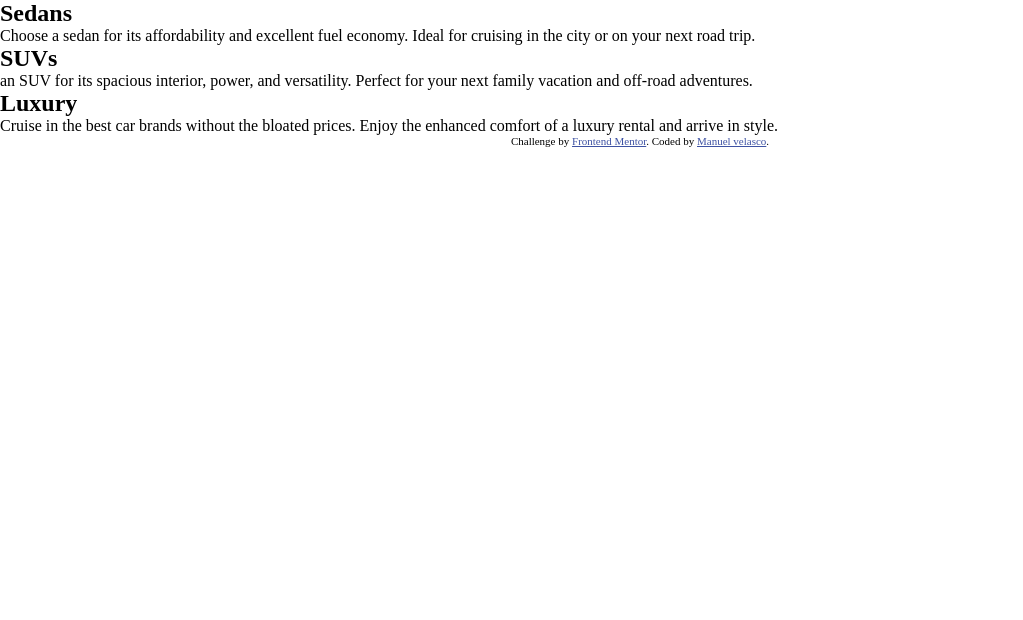
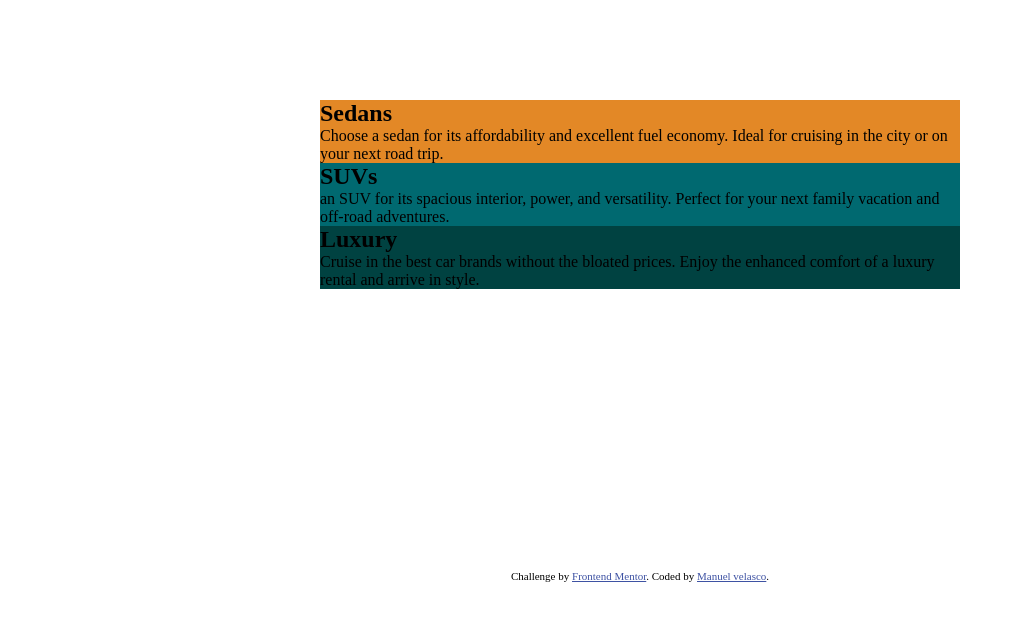
Before and after one commit to menosvelasco/3-column_card, a plain HTML site: page index.html in a window 1280 px wide. Shown: the whole page, without its empty margins (0-1023 px from the left). Drawn offline with Linux system fonts and the light colour scheme.

Commit message:
structure HTML

```diff
--- a/index.html
+++ b/index.html
@@ -30,22 +30,30 @@
       .attribution a {
         color: hsl(228, 45%, 44%);
       }
-      main {
+
+      .vehicle {
+        display: flex;
+        justify-self: center;
+        margin: 100px;
+        height: 370px;
+        width: 50%;
       }
-      .three-card {
-        display: flex;
+
+      .sedan-card {
+        background-color: hsl(31, 77%, 52%);
       }
-      .inside-3-card {
-        justify-content: flex-end;
+      .SUV-card {
+        background-color: hsl(184, 100%, 22%);
       }
-      .sedan-card {
+      .luxury-card {
+        background-color: hsl(179, 100%, 13%);
       }
     </style>
   </head>
   <body>
-    <main>
-      <div class="three-card">
-        <div class="inside-3-card">
+    <div class="vehicle">
+      <div class="columns">
+        <!-- column 1 -->
         <div class="sedan-card">
           <h2>Sedans</h2>
           <p>
@@ -53,23 +61,24 @@
             Ideal for cruising in the city or on your next road trip.
           </p>
         </div>
-          <div>
+        <!-- column 2 -->
+        <div class="SUV-card">
           <h2>SUVs</h2>
           <p>
             an SUV for its spacious interior, power, and versatility. Perfect
             for your next family vacation and off-road adventures.
           </p>
         </div>
-          <div>
+        <!-- column 3 -->
+        <div class="luxury-card">
           <h2>Luxury</h2>
           <p>
-              Cruise in the best car brands without the bloated prices. Enjoy
-              the enhanced comfort of a luxury rental and arrive in style.
+            Cruise in the best car brands without the bloated prices. Enjoy the
+            enhanced comfort of a luxury rental and arrive in style.
           </p>
         </div>
       </div>
     </div>
-    </main>
     <div class="attribution">
       Challenge by
       <a href="https://www.frontendmentor.io?ref=challenge" target="_blank"
```
Lines whose indentation alone changed are shown as unchanged.
